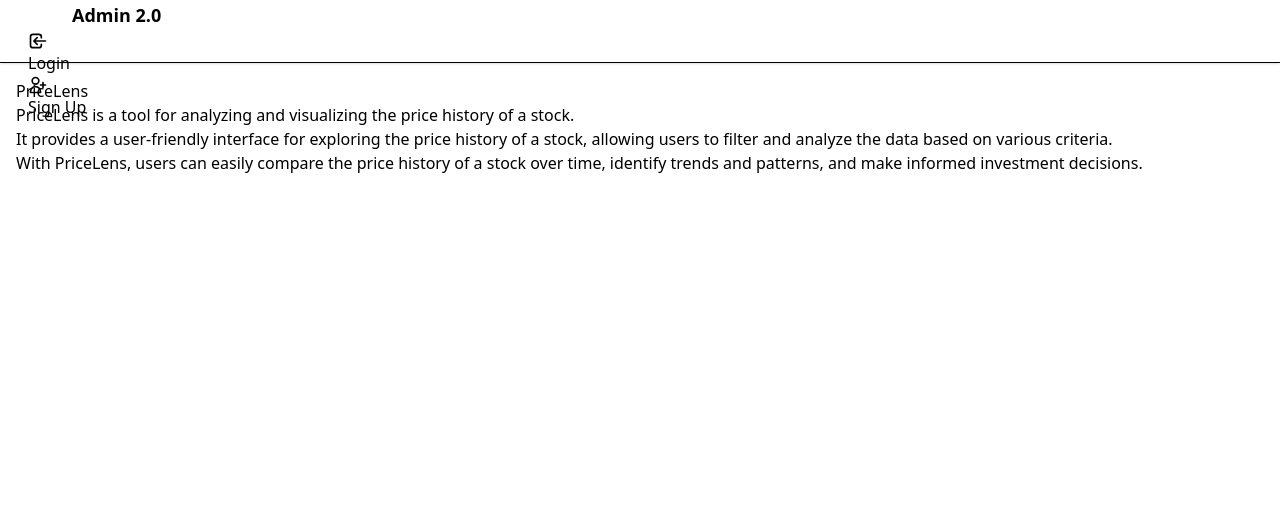
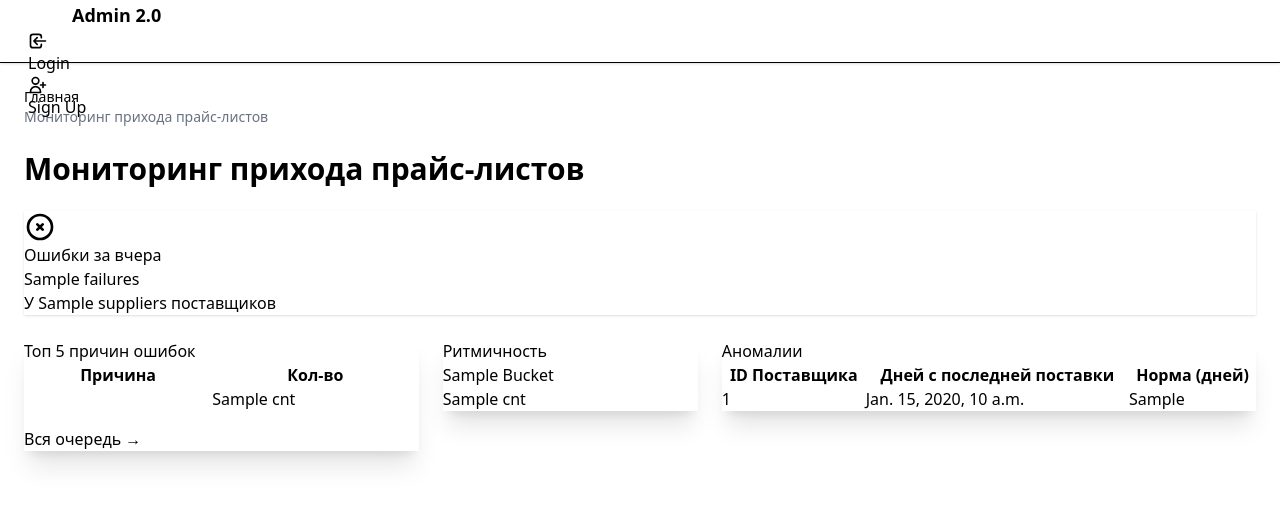
Before and after one commit to igorsimb/admin2, a Django app: template pricelens/templates/pricelens/dashboard.html in a window 1280 px wide. Shown: the part 29-534 px from the top of the page. Run offline with Django 3.2, Linux system fonts and the light colour scheme; the template is opened without the code that fills it: most values are stand-ins (such as "Sample title", 1, 10 or a date in 2020); some libraries are stand-ins or nearby versions.

Commit message:
feat(pricelens): implement frontend
With dummy backend data.
No backend has been implemented at this stage.

```diff
--- a/pricelens/templates/pricelens/dashboard.html
+++ b/pricelens/templates/pricelens/dashboard.html
@@ -1,10 +1,117 @@
 {% extends "core/layouts/blank.html" %}
-{% block title %}PriceLens{% endblock %}
+
+{% block title %}Мониторинг прихода прайс-листов{% endblock %}
+
 {% block content %}
-<div class="container mx-4 my-4">
-  <h2>PriceLens</h2>
-  <p>PriceLens is a tool for analyzing and visualizing the price history of a stock.</p>
-  <p>It provides a user-friendly interface for exploring the price history of a stock, allowing users to filter and analyze the data based on various criteria.</p>
-  <p>With PriceLens, users can easily compare the price history of a stock over time, identify trends and patterns, and make informed investment decisions.</p>
+<div class="container mx-auto p-4 md:p-6">
+
+    <!-- Breadcrumbs -->
+    <div class="text-sm breadcrumbs mb-6">
+        <ul>
+            <li><a href="{% url 'index' %}" class="text-primary">Главная</a></li>
+            <li class="text-gray-500">Мониторинг прихода прайс-листов</li>
+        </ul>
+    </div>
+
+    <h1 class="text-3xl font-bold mb-6">Мониторинг прихода прайс-листов</h1>
+
+    <!-- Phase 1: Summary Stats -->
+    <div class="stats shadow w-full mb-6">
+        <div class="stat">
+            <div class="stat-figure text-error">
+                <svg xmlns="http://www.w3.org/2000/svg" fill="none" viewBox="0 0 24 24" class="inline-block w-8 h-8 stroke-current"><path stroke-linecap="round" stroke-linejoin="round" stroke-width="2" d="M10 14l2-2m0 0l2-2m-2 2l-2-2m2 2l2 2m7-2a9 9 0 11-18 0 9 9 0 0118 0z"></path></svg>
+            </div>
+            <div class="stat-title">Ошибки за вчера</div>
+            <div class="stat-value text-error">{{ summary.failures }}</div>
+            <div class="stat-desc">У {{ summary.suppliers }} поставщиков</div>
+        </div>
+    </div>
+    <!-- End of Phase 1 -->
+
+    <div class="grid grid-cols-1 md:grid-cols-3 gap-6">
+        <!-- Phase 1: Top Reasons Card -->
+        <div class="md:col-span-1">
+            <div class="card bg-base-100 shadow-xl h-full">
+                <div class="card-body">
+                    <h2 class="card-title">Топ 5 причин ошибок</h2>
+                    <div class="overflow-x-auto">
+                        <table class="table w-full">
+                            <thead>
+                                <tr>
+                                    <th>Причина</th>
+                                    <th>Кол-во</th>
+                                </tr>
+                            </thead>
+                            <tbody>
+                                {% for reason in top_reasons %}
+                                <tr>
+                                    <td><span class="badge badge-ghost">{{ reason.error_text }}</span></td>
+                                    <td>{{ reason.cnt }}</td>
+                                </tr>
+                                {% endfor %}
+                            </tbody>
+                        </table>
+                    </div>
+                    <div class="card-actions justify-end mt-4">
+                        <a href="{% url 'pricelens:queue' %}" class="btn btn-primary btn-sm">Вся очередь &rarr;</a>
+                    </div>
+                </div>
+            </div>
+        </div>
+        <!-- End of Phase 1 -->
+
+        <!-- Phase 2: Cadence & Anomaly Cards -->
+        <div class="md:col-span-2">
+            <div class="grid grid-cols-1 lg:grid-cols-3 gap-6">
+                <!-- Cadence Buckets -->
+                <div class="lg:col-span-1">
+                    <div class="card bg-base-100 shadow-xl h-full">
+                        <div class="card-body">
+                            <h2 class="card-title">Ритмичность</h2>
+                            <div class="stats stats-vertical">
+                                {% for bucket in buckets %}
+                                <div class="stat">
+                                    <div class="stat-title">{{ bucket.bucket|title }}</div>
+                                    <div class="stat-value">{{ bucket.cnt }}</div>
+                                </div>
+                                {% endfor %}
+                            </div>
+                        </div>
+                    </div>
+                </div>
+
+                <!-- Anomalies Table -->
+                <div class="lg:col-span-2">
+                    <div class="card bg-base-100 shadow-xl h-full">
+                        <div class="card-body">
+                            <h2 class="card-title">Аномалии</h2>
+                            <div class="overflow-x-auto">
+                                <table class="table w-full">
+                                    <thead>
+                                        <tr>
+                                            <th>ID Поставщика</th>
+                                            <th>Дней с последней поставки</th>
+                                            <th>Норма (дней)</th>
+                                        </tr>
+                                    </thead>
+                                    <tbody>
+                                        {% for anomaly in anomalies %}
+                                        <tr>
+                                            <td>{{ anomaly.supid }}</td>
+                                            <td><span class="badge badge-warning">{{ anomaly.days_since_last }}</span></td>
+                                            <td>{{ anomaly.median_gap_days }}</td>
+                                        </tr>
+                                        {% endfor %}
+                                    </tbody>
+                                </table>
+                            </div>
+                        </div>
+                    </div>
+                </div>
+            </div>
+        </div>
+        <!-- End of Phase 2 -->
+    </div>
+
 </div>
 {% endblock %}
--- a/pricelens/urls.py
+++ b/pricelens/urls.py
@@ -6,4 +6,6 @@ app_name = "pricelens"
 
 urlpatterns = [
     path("", views.DashboardView.as_view(), name="dashboard"),
+    path("queue/", views.QueueView.as_view(), name="queue"),
+    path("investigate/<uuid:pk>/", views.InvestigationDetailView.as_view(), name="investigate"),
 ]
```
Also changed, not shown: pricelens/templates/pricelens/investigate.html (added, +87 -0 lines), pricelens/templates/pricelens/queue.html (added, +91 -0 lines), pricelens/views.py (+92 -1 lines).
